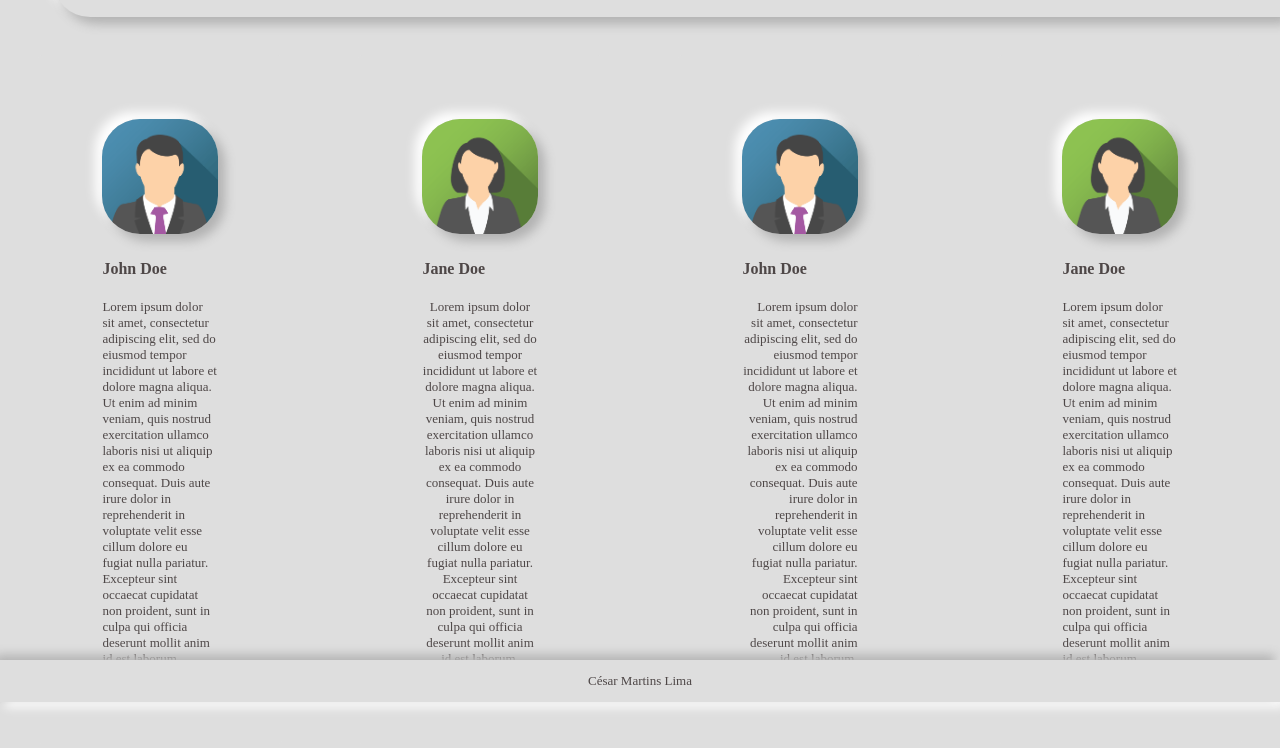
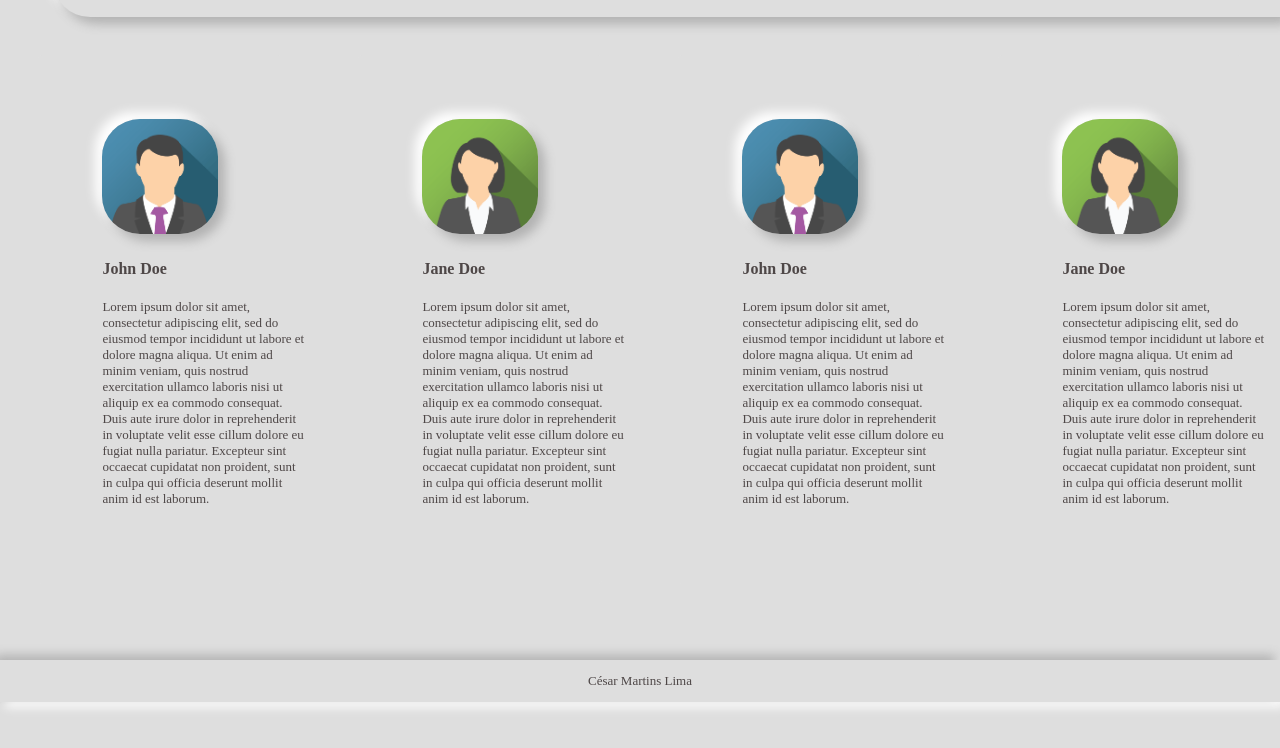
Before and after one commit to c-david-projects/neomorphismUI, a plain HTML site: page index.html in a window 1280 px wide. Shown: the part 98-846 px from the top of the page. After the commit the page ends 820 px from the top, so only its background shows below. Drawn offline with Linux system fonts and the light colour scheme; a web font is replaced by a local one.

```diff
--- a/index.html
+++ b/index.html
@@ -101,13 +101,8 @@ box-shadow:  -7px 7px 8px #cccccc,
     float: right;
 }
 
-.align-center{
-    text-align:center;
-}
-
-
-.align-right{
-    text-align:right;
+.container {
+    width: 177%;
 }
 
 
```
